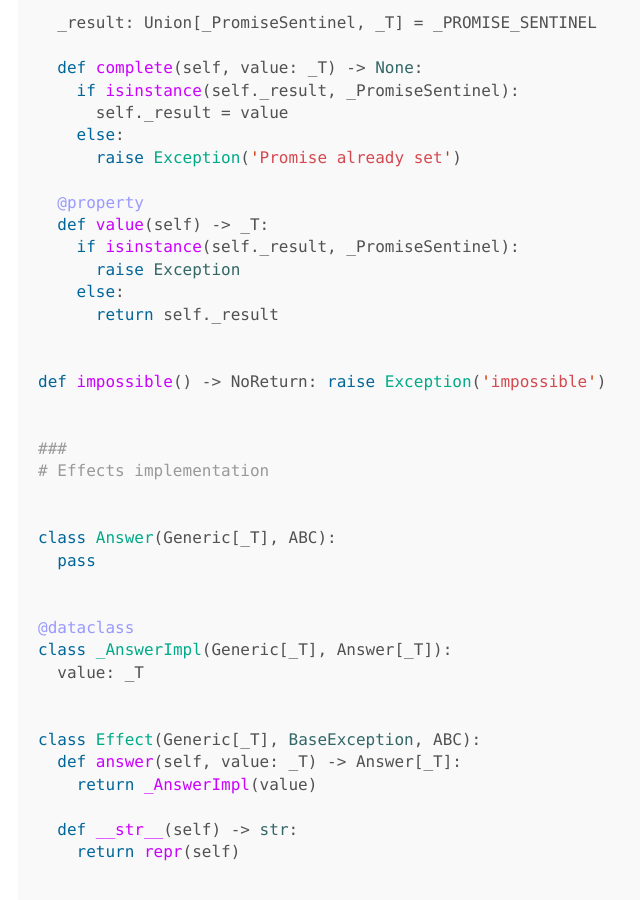
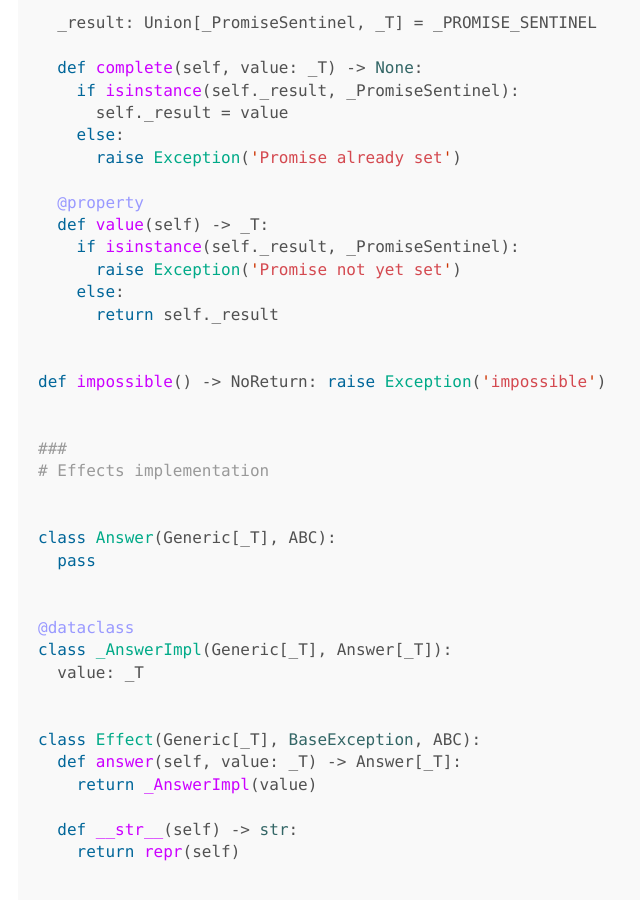
Before and after one commit to Garciat/garciat.github.io, a Jekyll site: the page built from _posts/2020-06-27-python-effects-free-monad-async-await.md, in a window 1280 px wide and 900 px high, scrolled down 5199 px. Shown: the whole window, without its empty margins (162-802 px from the left). Built offline with Jekyll 4.4.1, drawn with Linux system fonts in a browser that asks for light colours.

Commit message:
Update 2020-06-27-python-effects-free-monad-async-await.md

```diff
--- a/_posts/2020-06-27-python-effects-free-monad-async-await.md
+++ b/_posts/2020-06-27-python-effects-free-monad-async-await.md
@@ -217,7 +217,7 @@ class Promise(Generic[_T]):
   @property
   def value(self) -> _T:
     if isinstance(self._result, _PromiseSentinel):
-      raise Exception
+      raise Exception('Promise not yet set')
     else:
       return self._result
 
```
